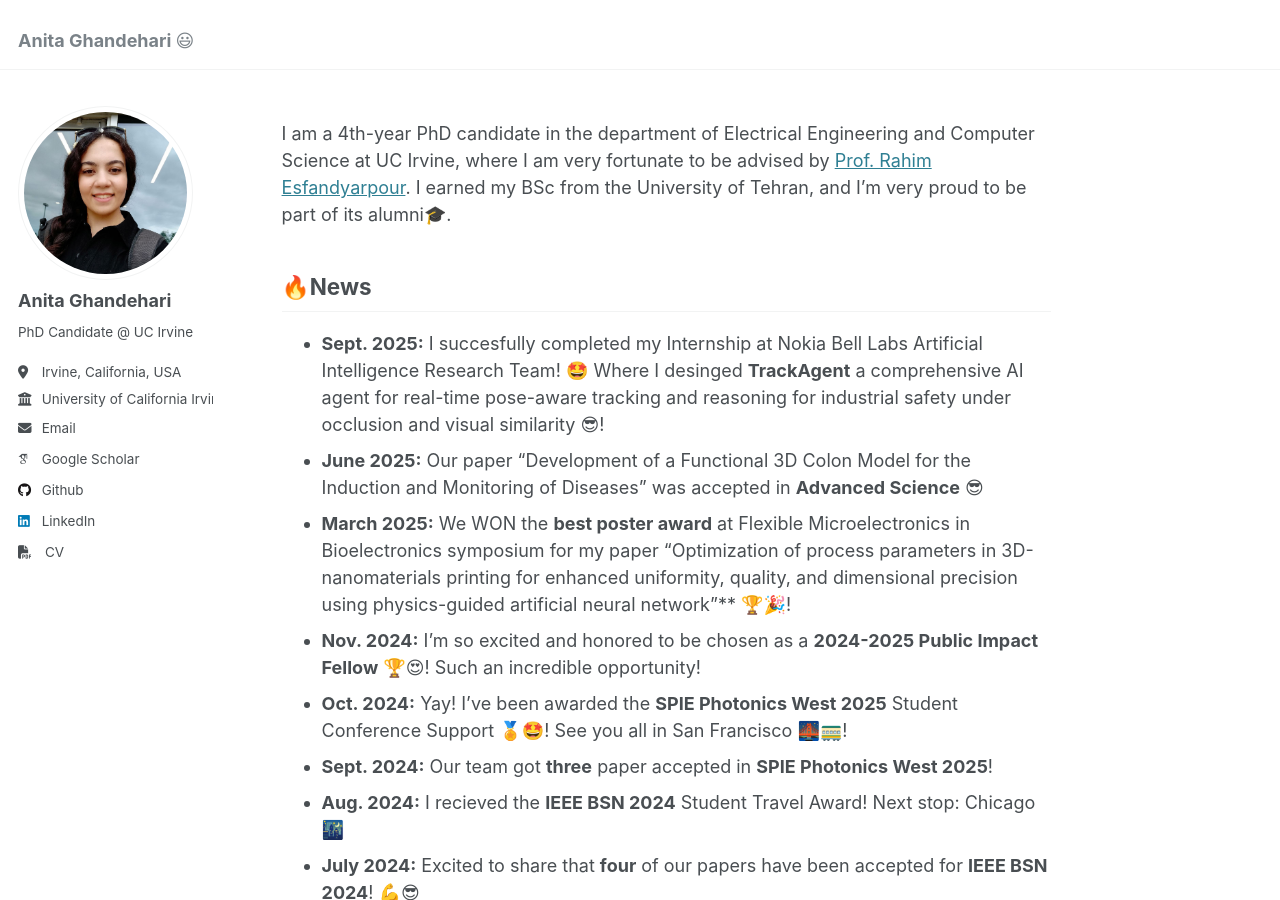
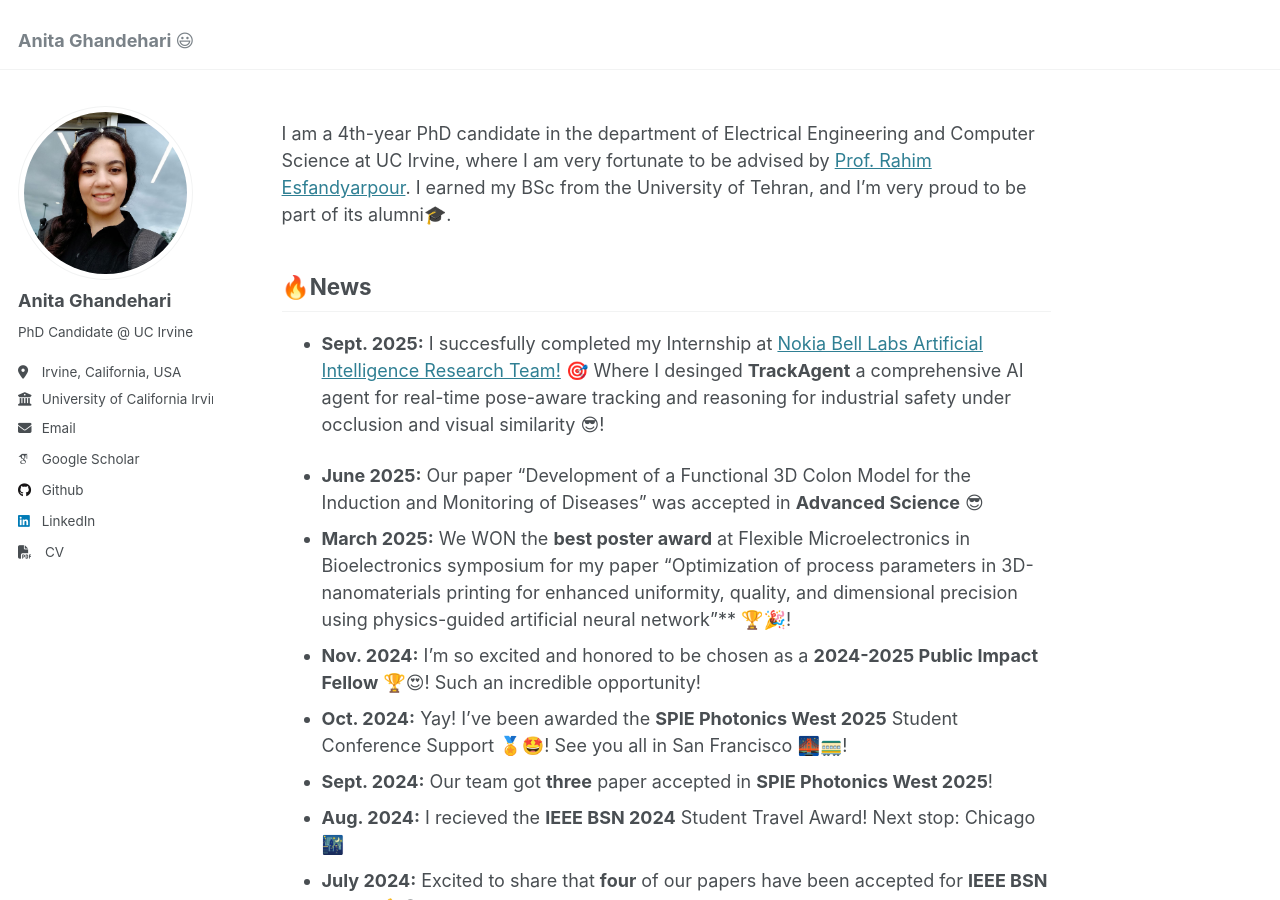
Before and after one commit to AnitaGhandehari/AnitaGhandehari.github.io, a Jekyll site: the page built from _pages/about.md, in a window 1280 px wide and 900 px high. Built offline with Jekyll 4.4.1, drawn with Linux system fonts in a browser that asks for light colours; some web fonts are replaced; part of the change alters nothing that is shown.

```diff
--- a/_pages/about.md
+++ b/_pages/about.md
@@ -12,7 +12,8 @@ I am a 4th-year PhD candidate in the department of Electrical Engineering and Co
 
 🔥News
 ------
-- **Sept. 2025:** I succesfully completed my Internship at Nokia Bell Labs Artificial Intelligence Research Team! 🤩 Where I desinged **TrackAgent** a comprehensive AI agent for real-time pose-aware tracking and reasoning for industrial safety under occlusion and visual similarity 😎!
+- **Sept. 2025:** I succesfully completed my Internship at [Nokia Bell Labs Artificial Intelligence Research Team!](https://www.nokia.com/bell-labs/research/air-lab/) 🎯 Where I desinged **TrackAgent** a comprehensive AI agent for real-time pose-aware tracking and reasoning for industrial safety under occlusion and visual similarity 😎!
+
 - **June 2025:** Our paper "Development of a Functional 3D Colon Model for the Induction and Monitoring of Diseases" was accepted in **Advanced Science** 😎
 - **March 2025:** We WON the **best poster award** at Flexible Microelectronics in Bioelectronics symposium for my paper "Optimization of process parameters in 3D-nanomaterials printing for enhanced uniformity, quality, and dimensional precision using physics-guided artificial neural network"** 🏆🎉!
 - **Nov. 2024:** I’m so excited and honored to be chosen as a **2024-2025 Public Impact Fellow** 🏆😍! Such an incredible opportunity!
```
